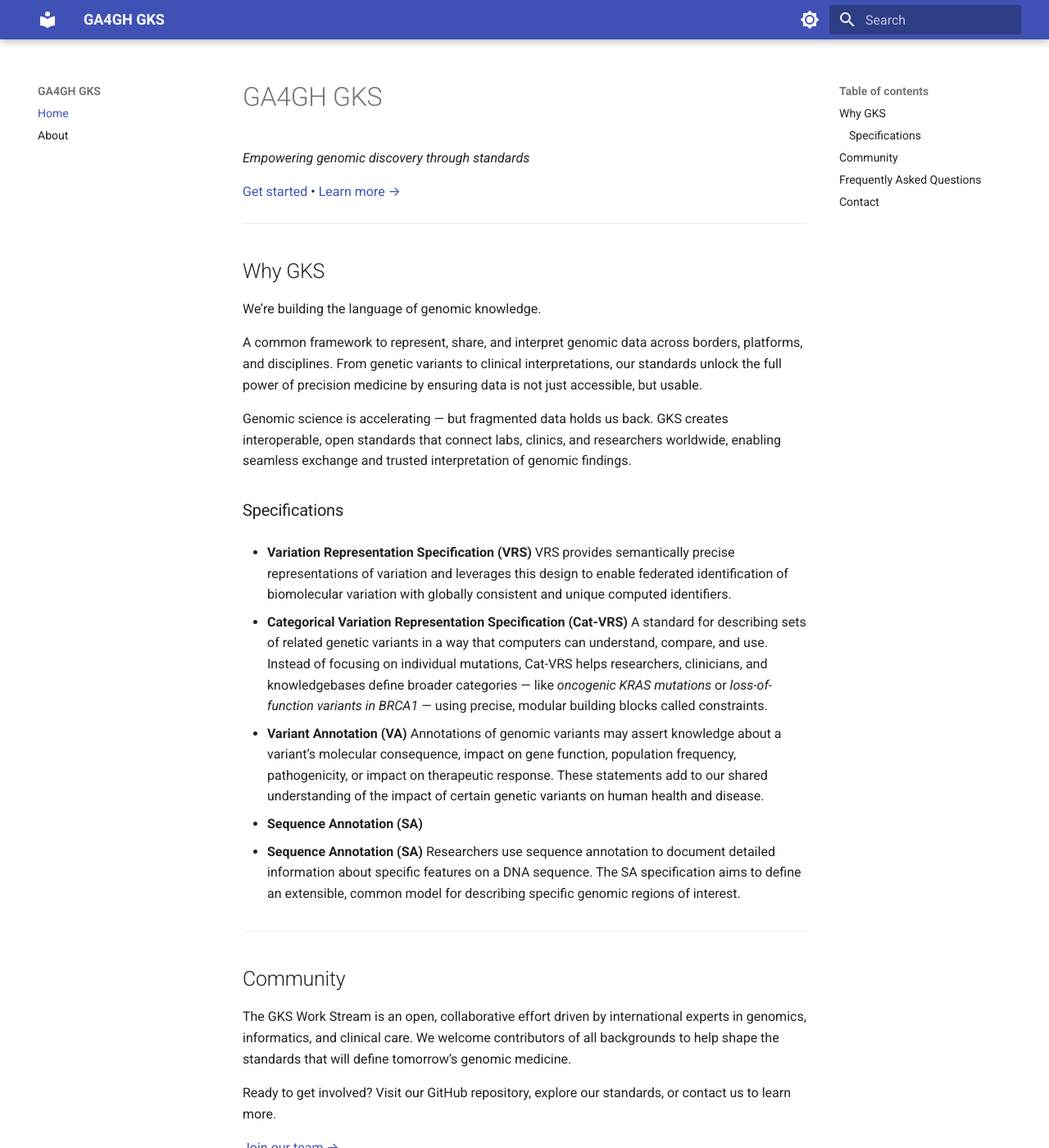
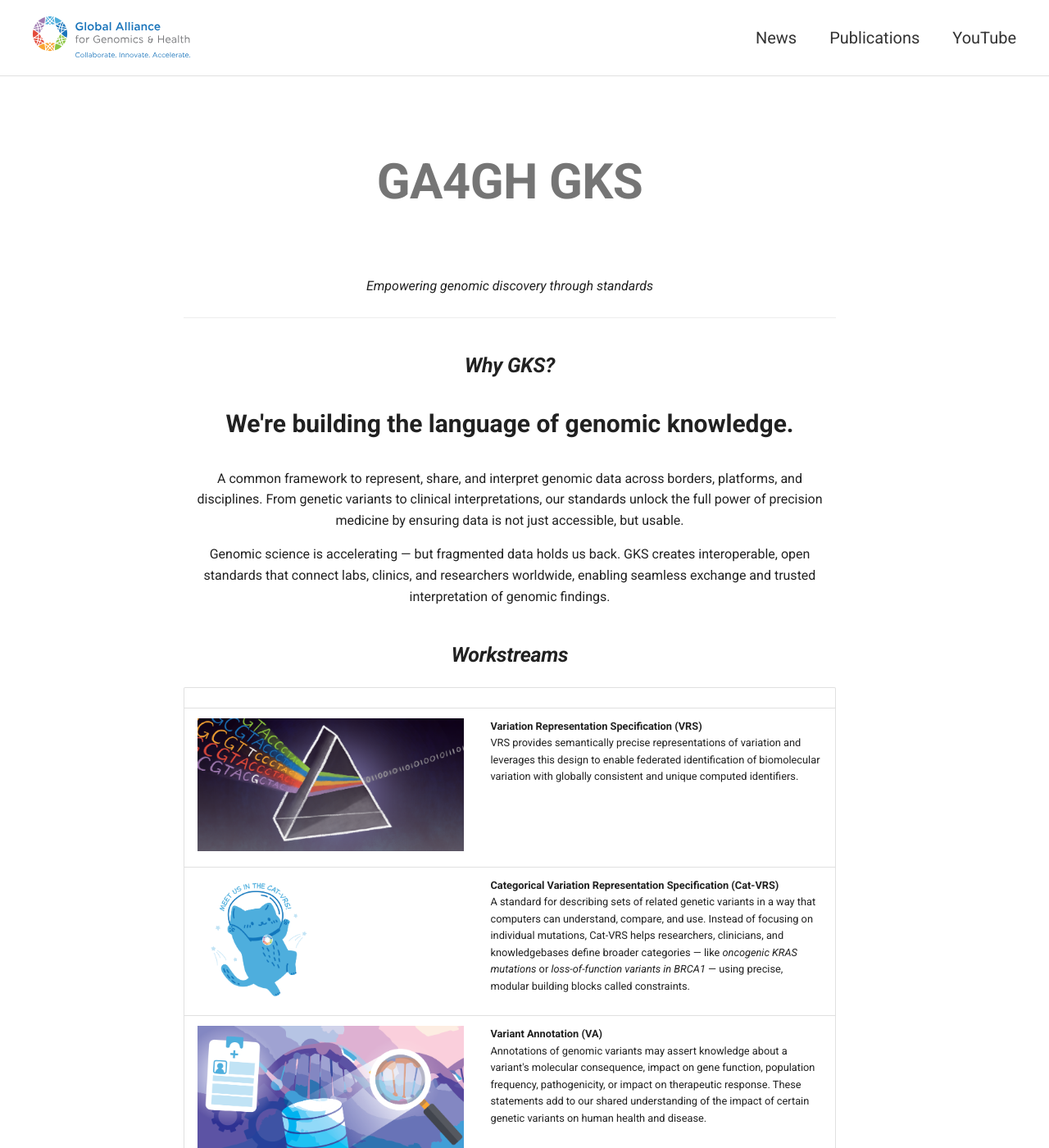
Before and after one commit to ga4gh/gks.github.io, an MkDocs documentation site: the page built from docs/index.md, in a window 1280 px wide and 1400 px high. Shown: the whole window at 82% size. Built offline with MkDocs 1.6.1 and Material for MkDocs 9.7.7, drawn with Linux system fonts in a browser that asks for light colours.

Commit message:
Update GKS website design with custom header and styling
- Add custom header with GA4GH logo and navigation links (News, Publications, YouTube)
- Remove default Material theme navigation and table of contents
- Center and style page title and subtitle
- Convert specifications to Workstreams table with images for each specification
- Download and add local images for VRS, Cat-VRS, VA, and SA
- Add custom CSS for typography and layout improvements
- Create custom template overrides for header

🤖 Generated with [Claude Code](https://claude.com/claude-code)

Co-Authored-By: Claude <noreply@anthropic.com>

```diff
--- a/docs/index.md
+++ b/docs/index.md
@@ -2,33 +2,24 @@
 
 *Empowering genomic discovery through standards*
 
-[Get started](#) • [Learn more →](#)
-
 ---
 
-## Why GKS
+## Why GKS?
 
-We’re building the language of genomic knowledge.
+We're building the language of genomic knowledge.
 
 A common framework to represent, share, and interpret genomic data across borders, platforms, and disciplines. From genetic variants to clinical interpretations, our standards unlock the full power of precision medicine by ensuring data is not just accessible, but usable.
 
 Genomic science is accelerating — but fragmented data holds us back. GKS creates interoperable, open standards that connect labs, clinics, and researchers worldwide, enabling seamless exchange and trusted interpretation of genomic findings.
 
-### Specifications
+### Workstreams
 
-- **Variation Representation Specification (VRS)**
-  VRS provides semantically precise representations of variation and leverages this design to enable federated identification of biomolecular variation with globally consistent and unique computed identifiers.
-
-- **Categorical Variation Representation Specification (Cat-VRS)**
-  A standard for describing sets of related genetic variants in a way that computers can understand, compare, and use. Instead of focusing on individual mutations, Cat-VRS helps researchers, clinicians, and knowledgebases define broader categories — like *oncogenic KRAS mutations* or *loss-of-function variants in BRCA1* — using precise, modular building blocks called constraints.
-
-- **Variant Annotation (VA)**
-  Annotations of genomic variants may assert knowledge about a variant’s molecular consequence, impact on gene function, population frequency, pathogenicity, or impact on therapeutic response. These statements add to our shared understanding of the impact of certain genetic variants on human health and disease.
-
-- **Sequence Annotation (SA)**
-
-- **Sequence Annotation (SA)**
-  Researchers use sequence annotation to document detailed information about specific features on a DNA sequence. The SA specification aims to define an extensible, common model for describing specific genomic regions of interest.
+|  |  |
+|---|---|
+| ![VRS](img/VRS-1.png) | **Variation Representation Specification (VRS)**<br>VRS provides semantically precise representations of variation and leverages this design to enable federated identification of biomolecular variation with globally consistent and unique computed identifiers. |
+| ![Cat-VRS](img/cat-vrs-transparent-bg.png) | **Categorical Variation Representation Specification (Cat-VRS)**<br>A standard for describing sets of related genetic variants in a way that computers can understand, compare, and use. Instead of focusing on individual mutations, Cat-VRS helps researchers, clinicians, and knowledgebases define broader categories — like *oncogenic KRAS mutations* or *loss-of-function variants in BRCA1* — using precise, modular building blocks called constraints. |
+| ![VA](img/CatVRS-and-VA-Spec-story.png) | **Variant Annotation (VA)**<br>Annotations of genomic variants may assert knowledge about a variant's molecular consequence, impact on gene function, population frequency, pathogenicity, or impact on therapeutic response. These statements add to our shared understanding of the impact of certain genetic variants on human health and disease. |
+| ![SA](img/refget-2.0-feature-image-01-1.png) | **Sequence Annotation (SA)**<br>Researchers use sequence annotation to document detailed information about specific features on a DNA sequence. The SA specification aims to define an extensible, common model for describing specific genomic regions of interest. |
 
 ---
 
--- /dev/null
+++ b/docs/overrides/partials/header.html
@@ -0,0 +1,12 @@
+<header class="custom-header">
+    <div class="custom-header-logo">
+        <a href="{{ config.site_url | default(nav.homepage.url, true) | url }}">
+            <img src="{{ 'img/ga4gh-logo.svg' | url }}" alt="GA4GH Logo">
+        </a>
+    </div>
+    <nav class="custom-header-nav">
+        <a href="#news">News</a>
+        <a href="#publications">Publications</a>
+        <a href="https://www.youtube.com/@GA4GH" target="_blank">YouTube</a>
+    </nav>
+</header>
--- /dev/null
+++ b/docs/stylesheets/extra.css
@@ -0,0 +1,152 @@
+/* Hide the default header/navigation bar */
+.md-header__inner {
+    display: none;
+}
+
+/* Hide the left sidebar navigation */
+.md-sidebar--primary {
+    display: none;
+}
+
+/* Hide the right sidebar (table of contents) */
+.md-sidebar--secondary {
+    display: none;
+}
+
+/* Hide all table of contents elements */
+.md-content__inner > .md-typeset > .md-content__toc,
+.md-nav--secondary,
+nav[class*="toc"],
+.toc,
+[data-md-component="toc"] {
+    display: none !important;
+}
+
+/* Adjust main content to fill the space and center it */
+.md-main__inner {
+    margin-left: 0;
+    margin-right: 0;
+}
+
+.md-content {
+    max-width: 900px;
+    margin: 0 auto;
+    padding: 2rem;
+}
+
+.md-content__inner {
+    margin: 0;
+}
+
+/* Center and bold the main title with larger font */
+.md-content h1:first-of-type {
+    text-align: center;
+    font-weight: bold;
+    font-size: 3rem;
+}
+
+/* Center the subtitle (first paragraph after h1) */
+.md-content h1:first-of-type + p {
+    text-align: center;
+}
+
+/* Center and bold h2 headings, italic for Why GKS */
+.md-content h2 {
+    text-align: center;
+    font-weight: bold;
+    font-style: italic;
+}
+
+/* Style h3 headings (like Specifications) to match h2 with italic */
+.md-content h3 {
+    text-align: center;
+    font-weight: bold;
+    font-size: 1.5625em; /* Match h2 font size */
+    font-style: italic;
+}
+
+/* Style table images - VRS and VA keep original width, Cat-VRS and SA scaled */
+.md-content table img[alt="VRS"],
+.md-content table img[alt="VA"] {
+    width: auto;
+    height: auto;
+}
+
+.md-content table img[alt="Cat-VRS"],
+.md-content table img[alt="SA"] {
+    height: 150px;
+    width: auto;
+}
+
+/* Center images in table cells */
+.md-content table td:first-child {
+    text-align: center;
+    vertical-align: middle;
+}
+
+/* Style paragraphs after "Why GKS?" h2 */
+.md-content h2:first-of-type + p {
+    text-align: center;
+    font-size: 1.5rem;
+    font-weight: bold;
+}
+
+.md-content h2:first-of-type + p + p,
+.md-content h2:first-of-type + p + p + p {
+    text-align: center;
+}
+
+/* Custom header */
+.custom-header {
+    background-color: white;
+    padding: 1rem 2rem;
+    display: flex;
+    justify-content: space-between;
+    align-items: center;
+    border-bottom: 1px solid #e0e0e0;
+    position: sticky;
+    top: 0;
+    z-index: 1000;
+}
+
+.custom-header-logo img {
+    height: 50px;
+    width: auto;
+}
+
+.custom-header-nav {
+    display: flex;
+    gap: 2rem;
+    align-items: center;
+}
+
+.custom-header-nav a {
+    color: #333;
+    text-decoration: none;
+    font-weight: 500;
+    font-size: 1rem;
+    transition: color 0.2s;
+}
+
+.custom-header-nav a:hover {
+    color: #0066cc;
+}
+
+/* Adjust content to account for custom header */
+.md-content {
+    margin-top: 0;
+}
+
+/* Dark mode adjustments */
+[data-md-color-scheme="slate"] .custom-header {
+    background-color: #1a1a1a;
+    border-bottom-color: #333;
+}
+
+[data-md-color-scheme="slate"] .custom-header-nav a {
+    color: #fff;
+}
+
+[data-md-color-scheme="slate"] .custom-header-nav a:hover {
+    color: #64b5f6;
+}
--- a/mkdocs.yml
+++ b/mkdocs.yml
@@ -5,6 +5,9 @@ nav:
 theme:
   name: material
   color_mode: dark
+  custom_dir: docs/overrides
+  features:
+    - toc.integrate
 
   palette:
 
@@ -19,3 +22,6 @@ theme:
       toggle:
         icon: material/brightness-4
         name: Switch to light mode
+
+extra_css:
+  - stylesheets/extra.css
```
Also changed, not shown: docs/img/CatVRS-and-VA-Spec-story.png (added), docs/img/VRS-1.png (added), docs/img/cat-vrs-transparent-bg.png (added), docs/img/ga4gh-logo.svg (added), docs/img/refget-2.0-feature-image-01-1.png (added).
